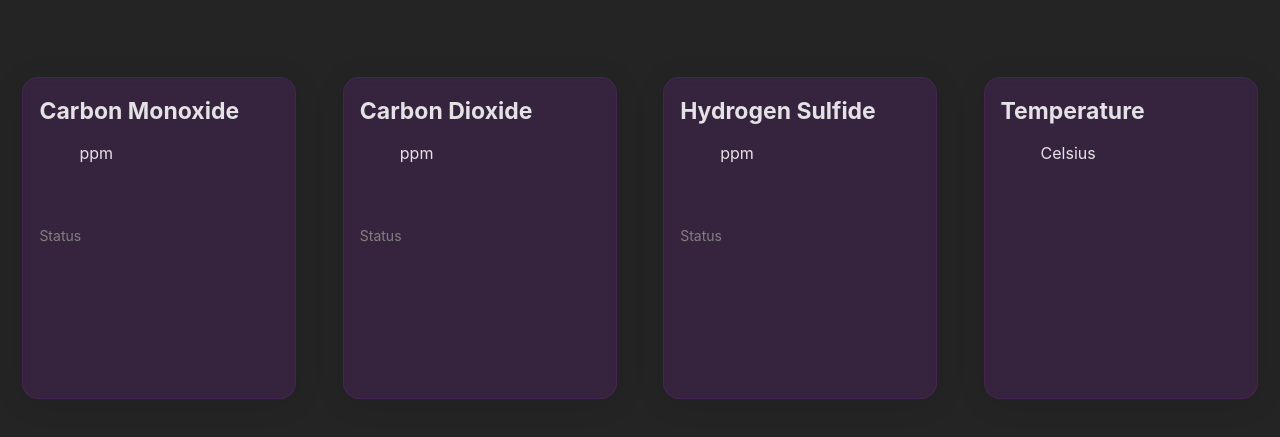
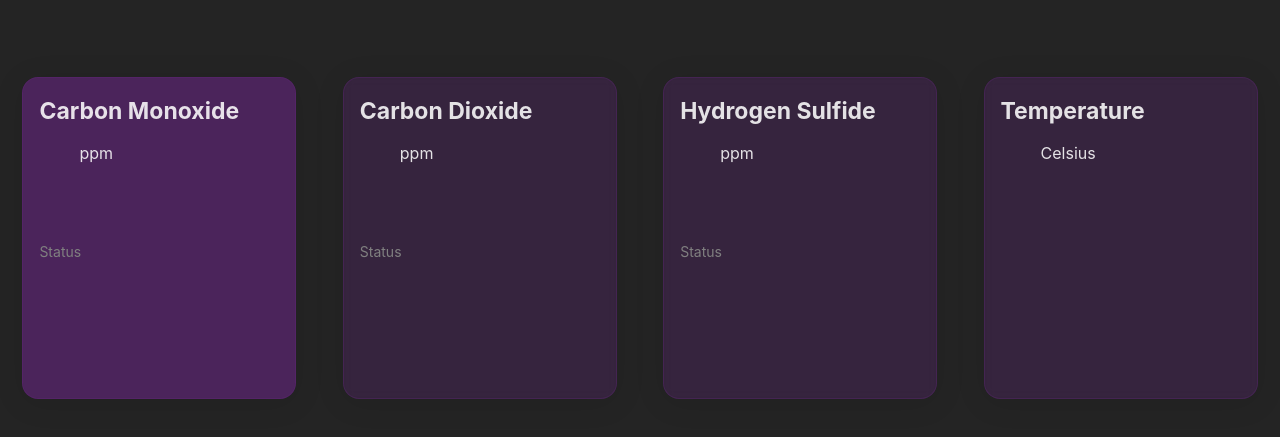
Before and after one commit to Madfarm/SHH-web, a website built with Vite: page index.html in a window 1280 px wide. In both pictures the pointer is over the element 159 px from the left and 305 px from the top of the page. Shown: the part 67-504 px from the top of the page. Built offline with nearby package versions, Linux system fonts and the light colour scheme; files whose address does not match are found by name.

Commit message:
Add hover effect to cards

```diff
--- a/style.css
+++ b/style.css
@@ -40,6 +40,14 @@ h1 {
   padding: 1rem;
 }
 
+.card:hover {
+  background: rgba(102, 38, 128, 0.60);
+}
+
+.card:hover .data {
+  transform: scale(1.2)
+}
+
 .card-title {
   margin: 0;
   font-size: 23px;
@@ -56,10 +64,12 @@ h1 {
 .data {
   font-size: 24px;
   color: cyan;
+
+  transition: 0.1s ease;
 }
 
 .status-container {
-  margin-top: 3rem;
+  margin-top: 4rem;
 }
 
 .status-label {
```
